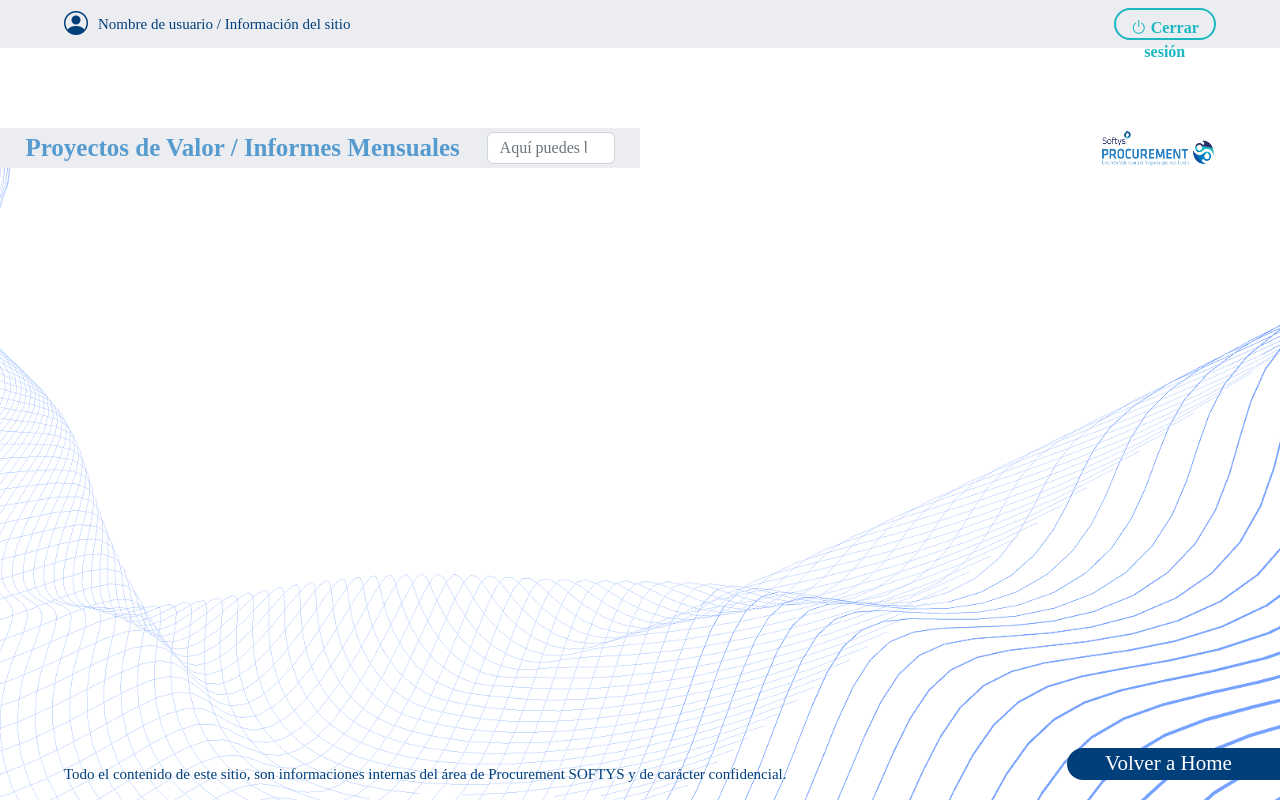
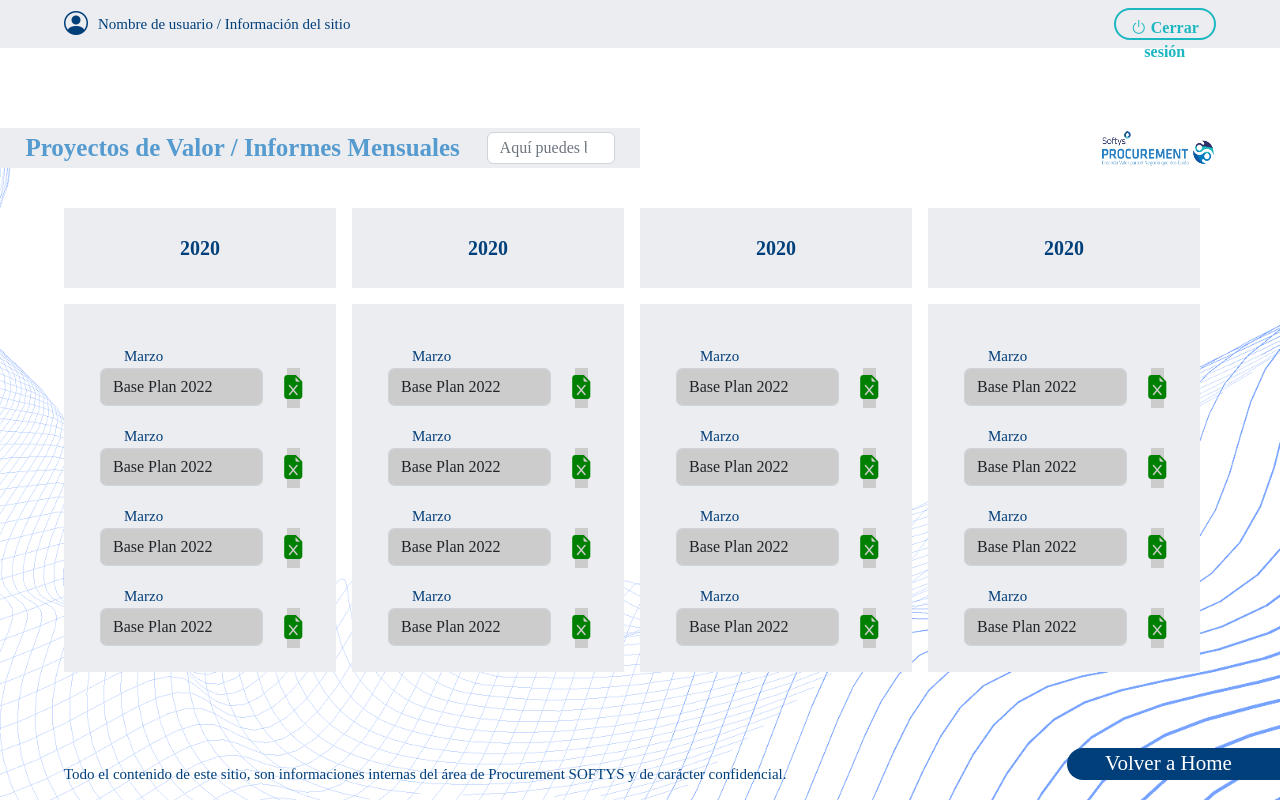
Before and after one commit to LisitSPA/Procurement.View, a Vue app: page /Proyectos-de-Valor in a window 1280 px wide. Both pictures are taken after a click on the button "Informes Mensuales". Built offline with nearby package versions, Linux system fonts and the light colour scheme.

Commit message:
Diseño sección Proyectos de valor - Informes Mensuales

```diff
--- /dev/null
+++ b/src/components/Secciones/Proyectos de Valor/InformesMensuales.vue
@@ -0,0 +1,14 @@
+<template>
+	<div class="row h-100 d-flex align-content-center">
+		<ReportCard v-for="(item, index) in 4" :key="index"/>
+	</div>
+</template>
+
+<script setup>
+	import ReportCard from '../../../components/Shared/ReportCard.vue';
+
+</script>
+
+<style>
+
+</style>
--- a/src/views/Secciones/Proyectos de Valor/ProyectosValorView.vue
+++ b/src/views/Secciones/Proyectos de Valor/ProyectosValorView.vue
@@ -7,6 +7,7 @@
 		<div class="contenido">
 			<Home v-if="content === 'home'" @updateContent="updateContent"/>
 			<ImpactTracker v-if="content === 'impact-tracker'"/>
+			<InformesMensuales v-if="content === 'informes-mensuales'"/>
 		</div>
 		<SectionFooter/>
 	</div>
@@ -19,6 +20,7 @@
 	import SectionFooter from '../../../components/Shared/SectionFooter.vue'
 	import Home from './../../../components/Secciones/Proyectos de Valor/Home.vue'
 	import ImpactTracker from './../../../components/Secciones/Proyectos de Valor/ImpactTracker.vue'
+	import InformesMensuales from './../../../components/Secciones/Proyectos de Valor/InformesMensuales.vue'
 	import { ref, watch } from 'vue';
 
 	const content = ref('home');
```
